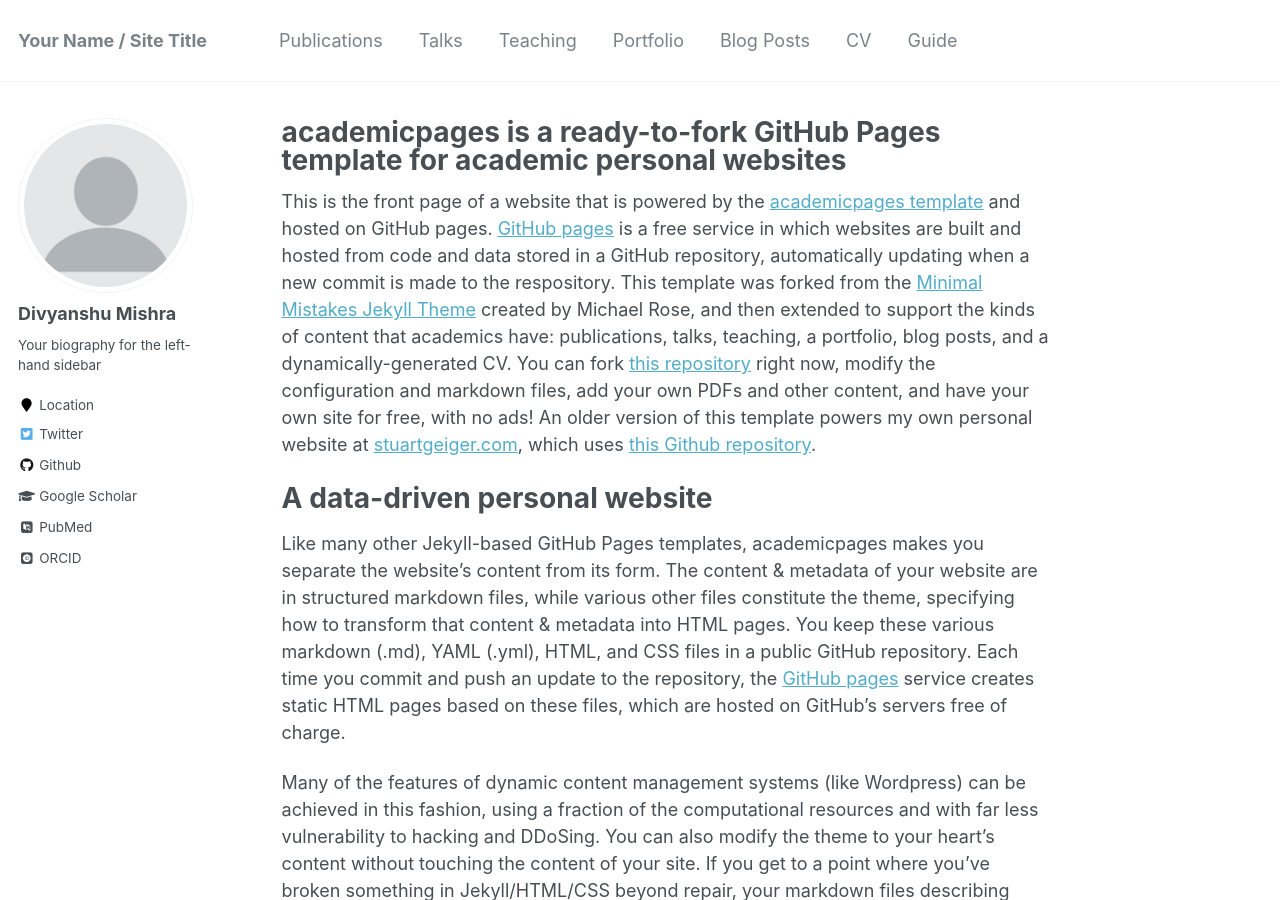
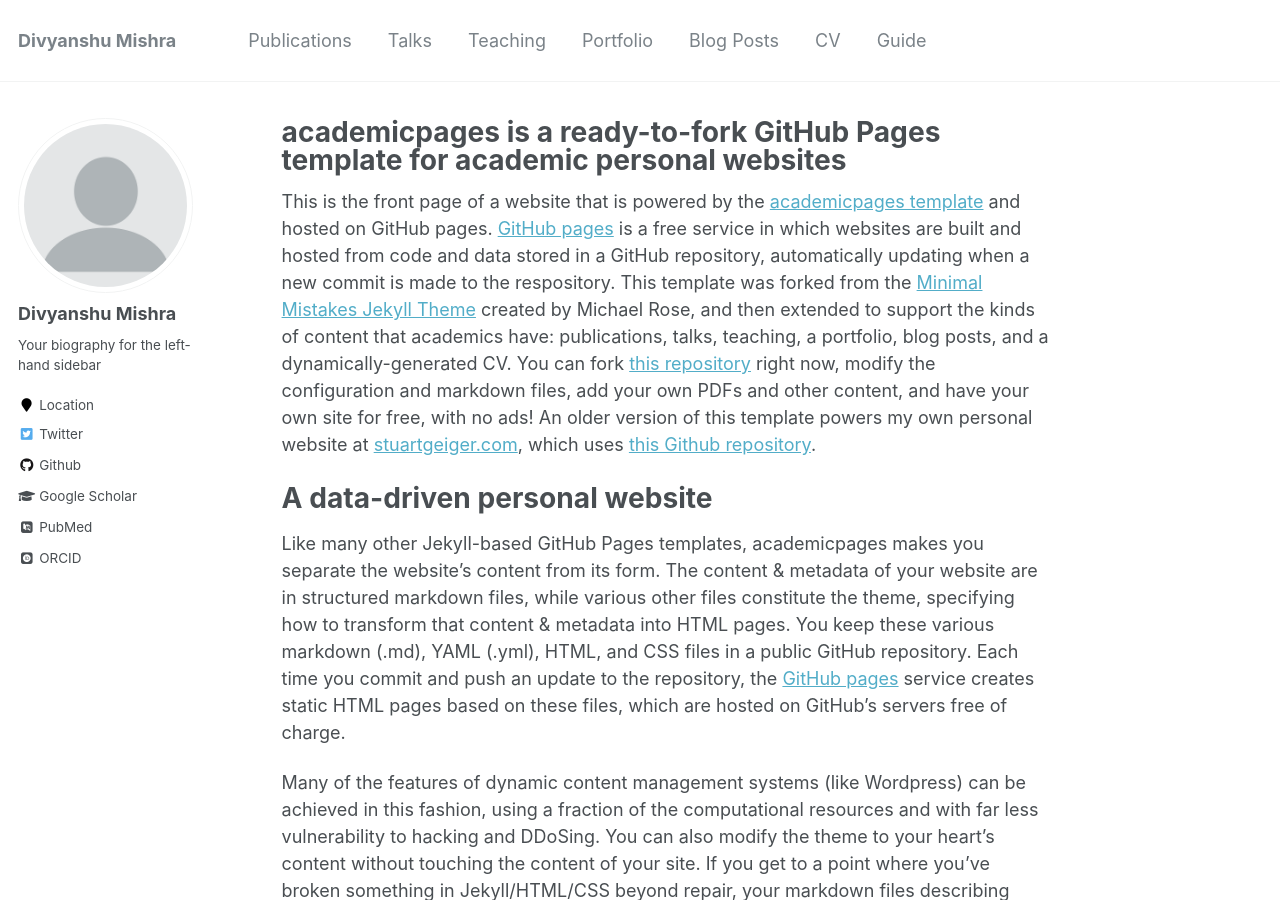
Before and after one commit to FetalUltrasound/divyanshumishra, a Jekyll site: the page built from _pages/about.md, in a window 1280 px wide and 900 px high. Built offline with Jekyll 4.4.1, drawn with Linux system fonts in a browser that asks for light colours; some web fonts are replaced.

Commit message:
Update _config.yml

```diff
--- a/_config.yml
+++ b/_config.yml
@@ -7,7 +7,7 @@
 
 # Site Settings
 locale                   : "en-US"
-title                    : "Your Name / Site Title"
+title                    : "Divyanshu Mishra"
 title_separator          : "-"
 name                     : &name "Your Name"
 description              : &description "personal description"
```
